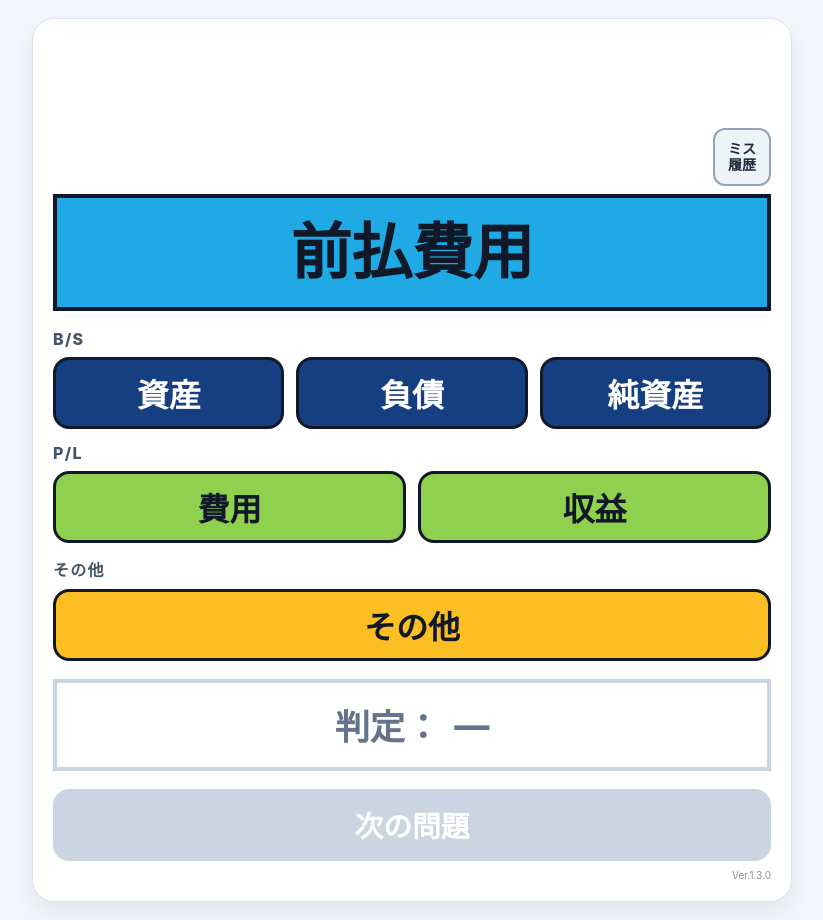
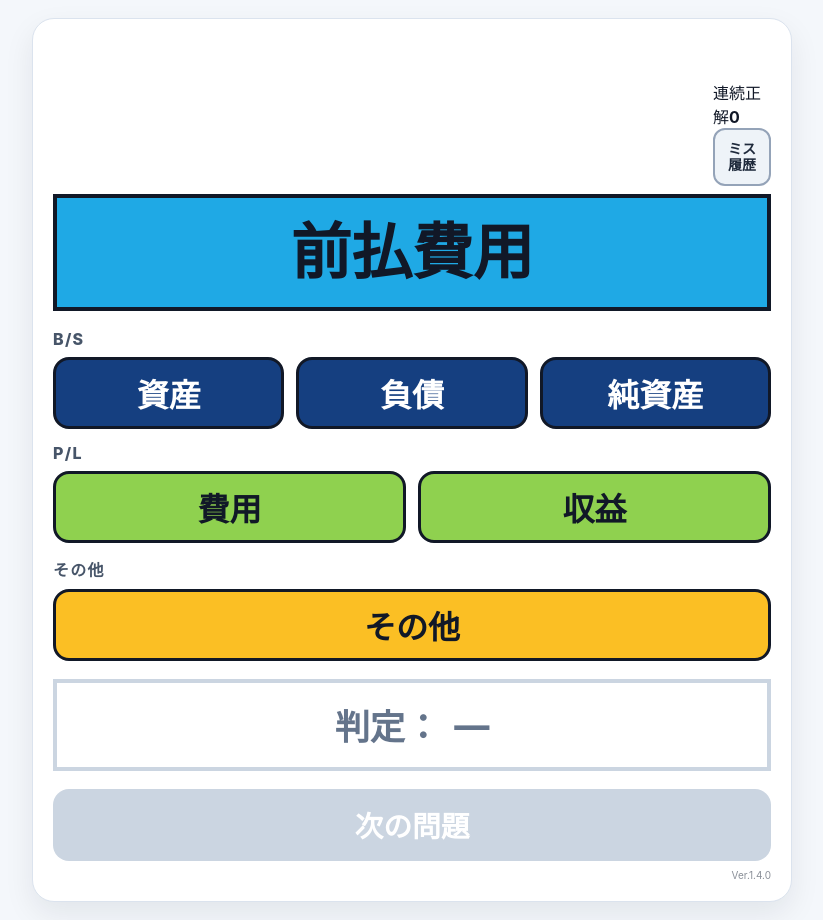
Before and after one commit to tetsujinakamura2013-byte/boki-trainer, a Next.js app: page / in a window 1280 px wide. Shown: the whole page, without its empty margins (228-1051 px from the left). Built offline with nearby package versions, Linux system fonts and the light colour scheme.

Commit message:
Ver.1.4.0 連続正解最高記録機能追加

```diff
--- a/app/page.tsx
+++ b/app/page.tsx
@@ -119,8 +119,10 @@ export default function Home() {
   const [showMistakeHistory, setShowMistakeHistory] = useState(false);
   const [mistakeCounts, setMistakeCounts] = useState<Record<string, number>>({});
 
-  // 連続正解数。保存しないため再読み込みすると0に戻る
+  // 現在の連続正解数と、今回の最高連続正解記録。
+  // 保存しないため再読み込みすると0に戻る
   const [streak, setStreak] = useState(0);
+  const [bestStreak, setBestStreak] = useState(0);
 
   useEffect(() => {
     setIndex(getRandomIndex());
@@ -135,8 +137,10 @@ export default function Home() {
     setSelected(choice);
 
     if (choice === current.type) {
-      // 50問を上限に桜を増やす
-      setStreak((previous) => Math.min(previous + 1, MAX_STREAK));
+      // 50問を上限に桜を増やし、今回の最高連続正解記録を更新する
+      const nextStreak = Math.min(streak + 1, MAX_STREAK);
+      setStreak(nextStreak);
+      setBestStreak((previousBest) => Math.max(previousBest, nextStreak));
     } else {
       // 1問でも間違えたら桜を全消去
       setStreak(0);
@@ -211,6 +215,15 @@ export default function Home() {
             ))}
           </div>
 
+          <div className="history-controls">
+            <div
+              className="best-streak-card"
+              aria-label={`今回の最高連続正解 ${bestStreak}`}
+            >
+              <span className="best-streak-label">連続正解</span>
+              <strong className="best-streak-number">{bestStreak}</strong>
+            </div>
+
             <button
               type="button"
               className="mistake-history-button"
@@ -219,6 +232,7 @@ export default function Home() {
             >
               ミス<br />履歴
             </button>
+          </div>
         </div>
 
         <div className="account-panel">{current.name}</div>
@@ -326,7 +340,7 @@ export default function Home() {
         >
           次の問題
         </button>
-        <div className="app-version">Ver.1.3.0</div>
+        <div className="app-version">Ver.1.4.0</div>
       </section>
 
       {showMistakeHistory && (
```
Lines whose indentation alone changed are shown as unchanged.
